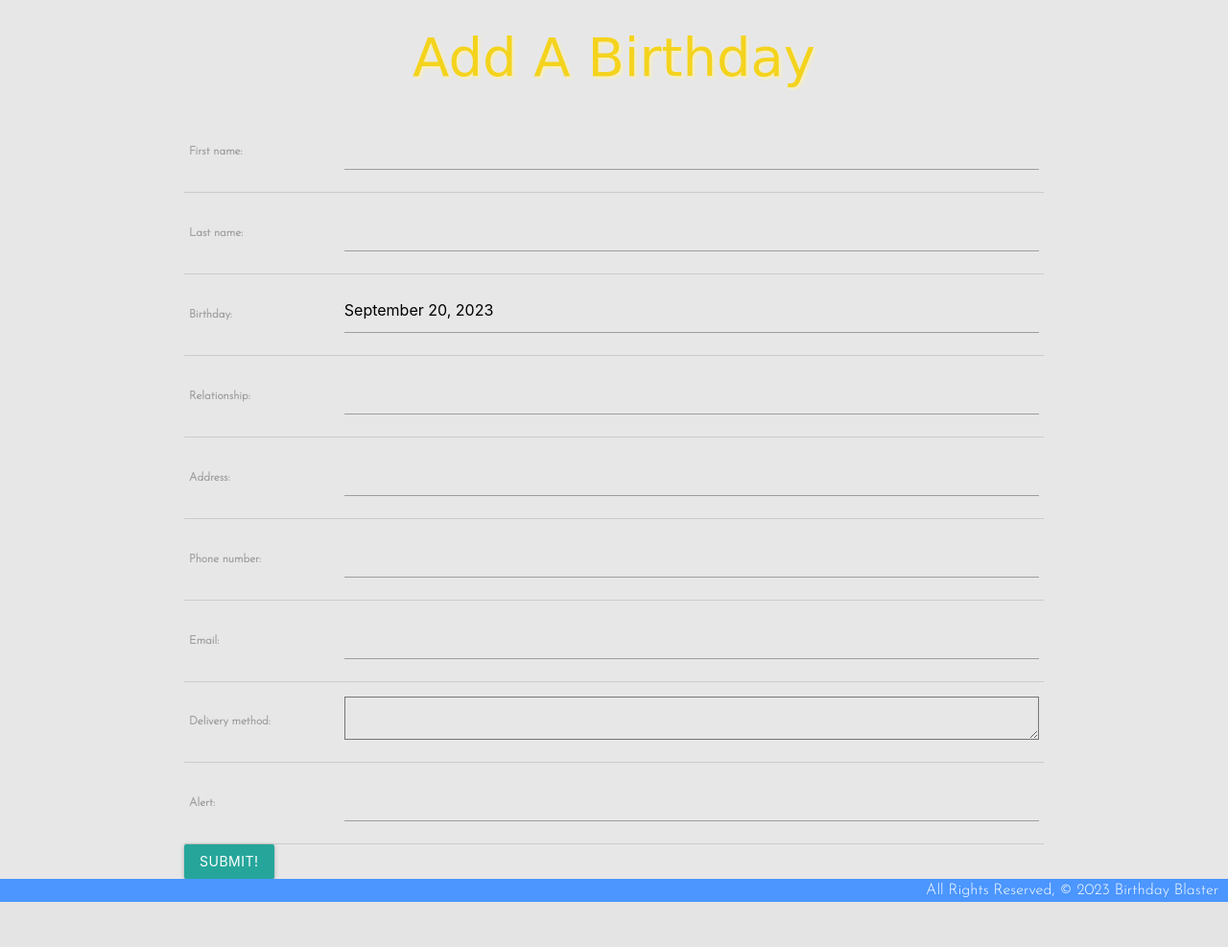
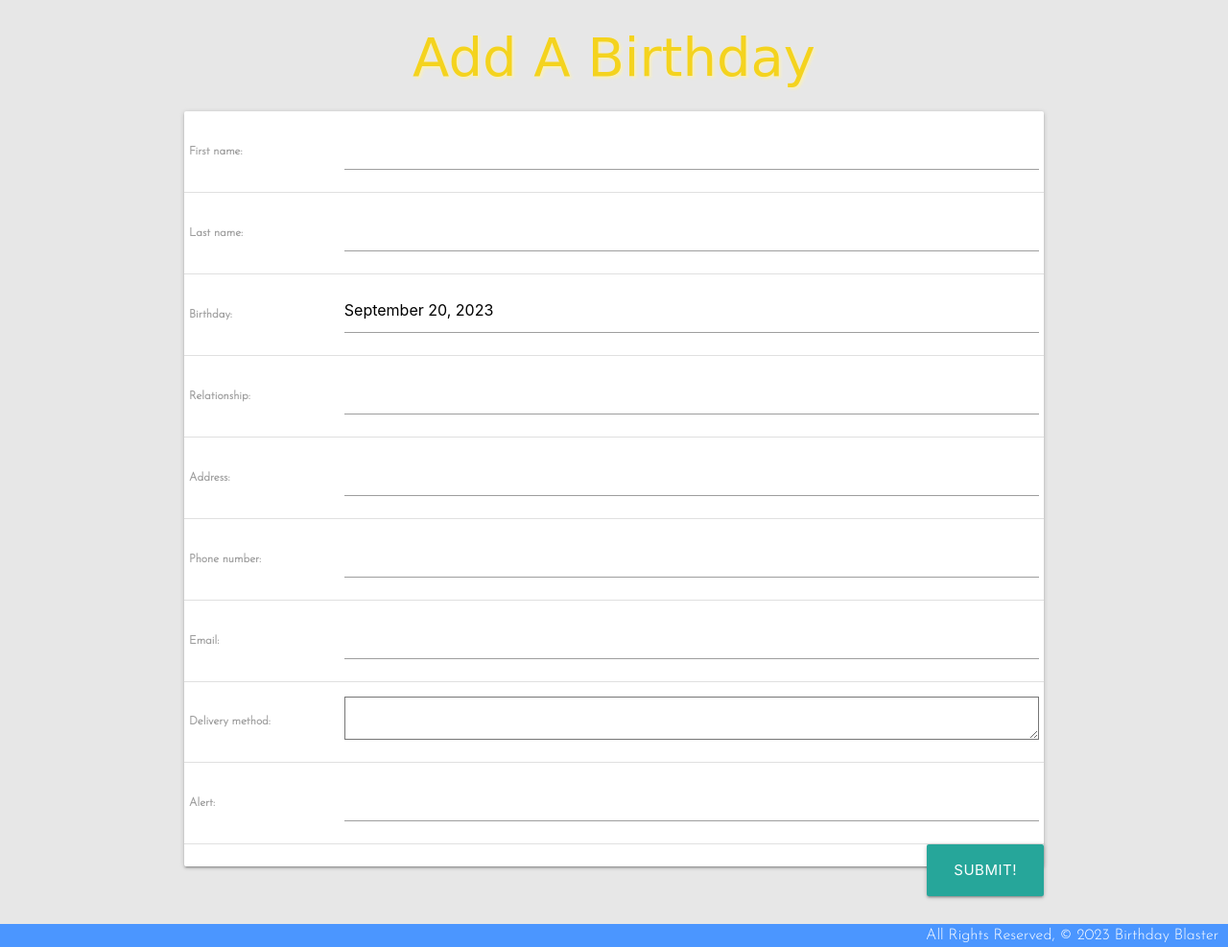
Before and after one commit to jpineda48/Pod1-Project-3, a Django app: page /birthdays/create/ in a window 1280 px wide. Shown: the part 77-1064 px from the top of the page at 96% size. Before the commit the page ends 1017 px from the top, so only its background shows below. Run offline with Django 4.2, Linux system fonts and the light colour scheme; the visitor is signed in with stand-in values (Sample User, id 1); some web fonts are replaced.

Commit message:
minimal updates to add birthday form - will continue in a new branch

```diff
--- a/birthdayblaster/main_app/templates/main_app/birthday_form.html
+++ b/birthdayblaster/main_app/templates/main_app/birthday_form.html
@@ -7,15 +7,18 @@
   <h1>Add A Birthday</h1>
    {% endif %}
   <!-- Leaving the action empty makes the form post to the same url used to display it -->
-  <form action="" method="POST">
+  <form action="" method="POST" class="card">
     <!-- Django requires the following for security purposes -->
     {% csrf_token %}
-    <table>
+     <table>
       <!-- Render the inputs inside of <tr>s & <td>s -->
       {{ form.as_table }}
-    </table>
-    <input type="submit" value="Submit!" class="btn">
+      </table>
+    <input type="submit" value="Submit!" class="btn-large right col s12 m6 l3">
+      <br>
   </form>
+  <br>
+  <br>
 
 
   <script>
```
